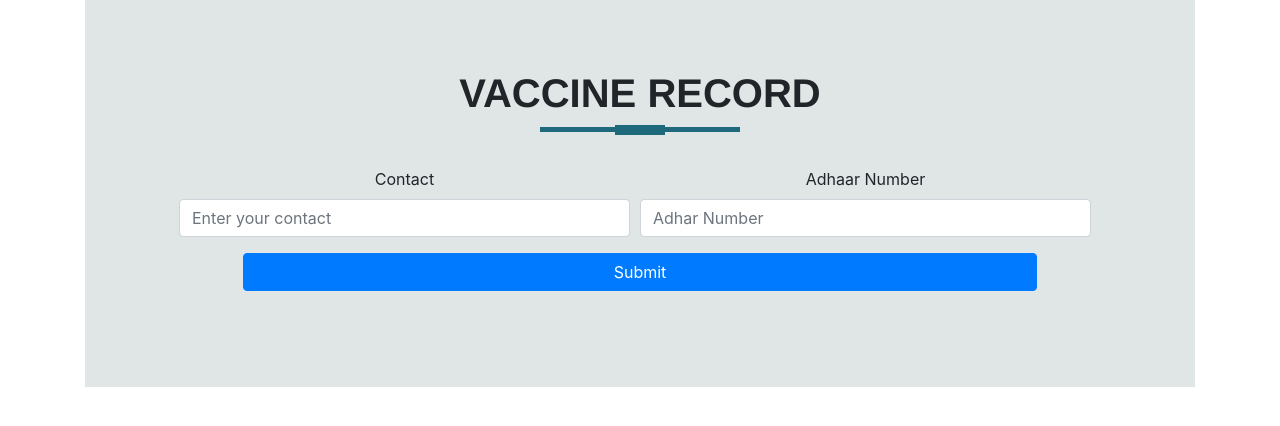
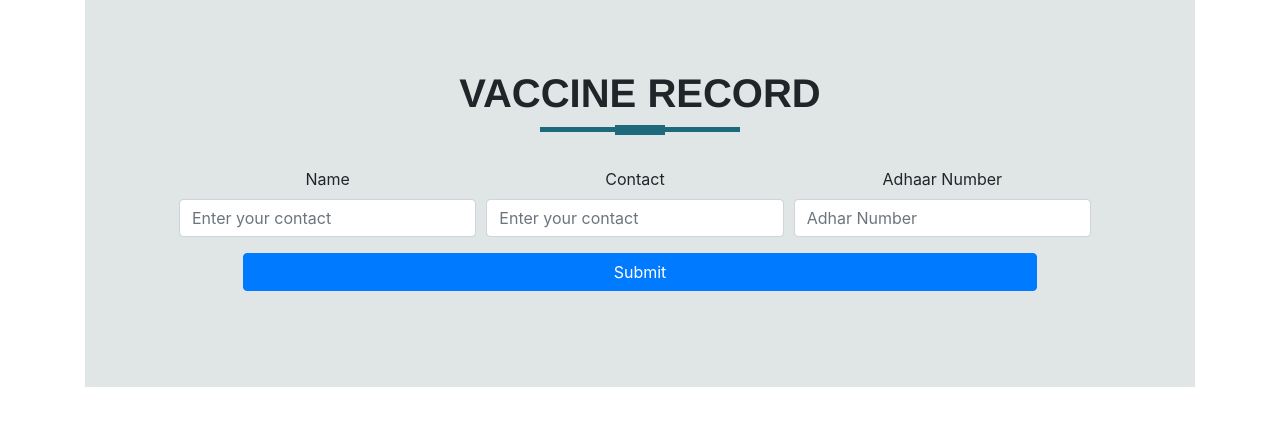
Before and after one commit to sargamm/DBMS-Flask-Project-1, a Flask app: page /login in a window 1280 px wide. Shown: the part 56-482 px from the top of the page. Run offline with Flask 2, Linux system fonts and the light colour scheme; a user stored in the database is signed in; some libraries are stand-ins or nearby versions.

Commit message:
record check and insertion updated

```diff
--- a/app.py
+++ b/app.py
@@ -191,7 +191,7 @@ def logout():
 def addRecord():
     if( request.method == 'POST'):
         vaccineID = request.form.get('VaccineID')
-        userID = request.form.get('userID')
+        aadhar=request.form.get('Aadhar')
         dateString = request.form.get('vaccineDate')
         vaccineDate = datetime.strptime(dateString, '%Y-%m-%d').date()
         dosage= request.form.get('dosage')
@@ -200,6 +200,9 @@ def addRecord():
         licenseNo=request.form.get('license')
         HealthCentreID=request.form.get('HealthCentreID')
         cur = mysql.connection.cursor()
+        cur.execute("select id from users where AadharNumber like %s",[aadhar])
+        x=cur.fetchone()
+        userID=x[0]
         cur.execute("INSERT INTO VaccinationRecords(VaccineID,UserID,VaccineDate,PublicHealthCentreID,DosageNo,CampID,DoctorLicenseNo,VaccineCode) Values (%s,%s,%s,%s,%s,%s,%s,%s)",[vaccineID,userID,vaccineDate,HealthCentreID,dosage,CampId,licenseNo,vaccineCode])
         mysql.connection.commit()
         cur.close()
@@ -211,10 +214,11 @@ def addRecord():
 def generalQuery():
     try:
         contact = request.form.get('contact')
+        name=request.form.get('name')
         aadhar = request.form.get('aadhar')
-        query = 'SELECT V.VaccineDate, S.name, V.DosageNo FROM VaccinationRecords as V LEFT JOIN Vaccinations as S ON V.VaccineID=S.VaccineID where V.UserID=(Select id from users where Contact="%s" and AadharNumber="%s")'
+        query = 'SELECT V.VaccineDate, S.name, V.DosageNo FROM VaccinationRecords as V LEFT JOIN Vaccinations as S ON V.VaccineID=S.VaccineID where V.UserID=(Select id from users where (Contact="%s" and name="%s") or AadharNumber="%s")'
         cur = mysql.connection.cursor()
-        cur.execute(str(query), [contact, aadhar])
+        cur.execute(str(query), [contact,name,aadhar])
         result = cur.fetchall()
         num_fields = len(cur.description)
         header_list = [i[0] for i in cur.description]
@@ -315,6 +319,10 @@ def RegisterUser():
             return render_template('RegisterUser.html',errors=errors)
     else:
         return render_template('RegisterUser.html')
+
+
+
+
 @app.route('/deleteRecord')
 def deleteRecord():
     return 'delete record'
--- a/templates/insertVaccineRecord.html
+++ b/templates/insertVaccineRecord.html
@@ -48,8 +48,8 @@
                     <input type="text" name="VaccineID" required="true" class="form-control" id="VaccineID" placeholder="Enter the Vaccine ID">
                 </div>
                 <div class="form-group col-md-6">
-                    <label for="UserID">User ID</label>
-                    <input type="text" name="userID" class="form-control" id="UserID" placeholder="Enter User ID">
+                    <label for="AadharNo">Aadhar Number</label>
+                    <input type="text" name="Aadhar" class="form-control" id="Aadhar" placeholder="Enter Aadhar Number">
                 </div>
             </div>
             <div class="form-row col-12">
--- a/templates/vaccineRecord.html
+++ b/templates/vaccineRecord.html
@@ -4,11 +4,15 @@
         <div class="col-12 text-center">
         <form action="/generalQuery" method="post" id="vaccine_record_form">
             <div class="form-row col-12">
-                <div class="form-group col-md-6">
+                <div class="form-group col-md-4">
+                    <label for="name">Name</label>
+                    <input type="text" name="name" minlength="10" maxlength="10" required="true" class="form-control" id="contact" aria-describedby="emailHelp" placeholder="Enter your contact">
+                </div>
+                <div class="form-group col-md-4">
                     <label for="contact">Contact</label>
                     <input type="text" name="contact" minlength="10" maxlength="10" required="true" class="form-control" id="contact" aria-describedby="emailHelp" placeholder="Enter your contact">
                 </div>
-                <div class="form-group col-md-6">
+                <div class="form-group col-md-4">
                     <label for="AdhaarNumber">Adhaar Number</label>
                     <input type="text" name="aadhar" required="true" class="form-control" minlength="12" maxlength="12" id="adhar" placeholder="Adhar Number">
                 </div>
```
